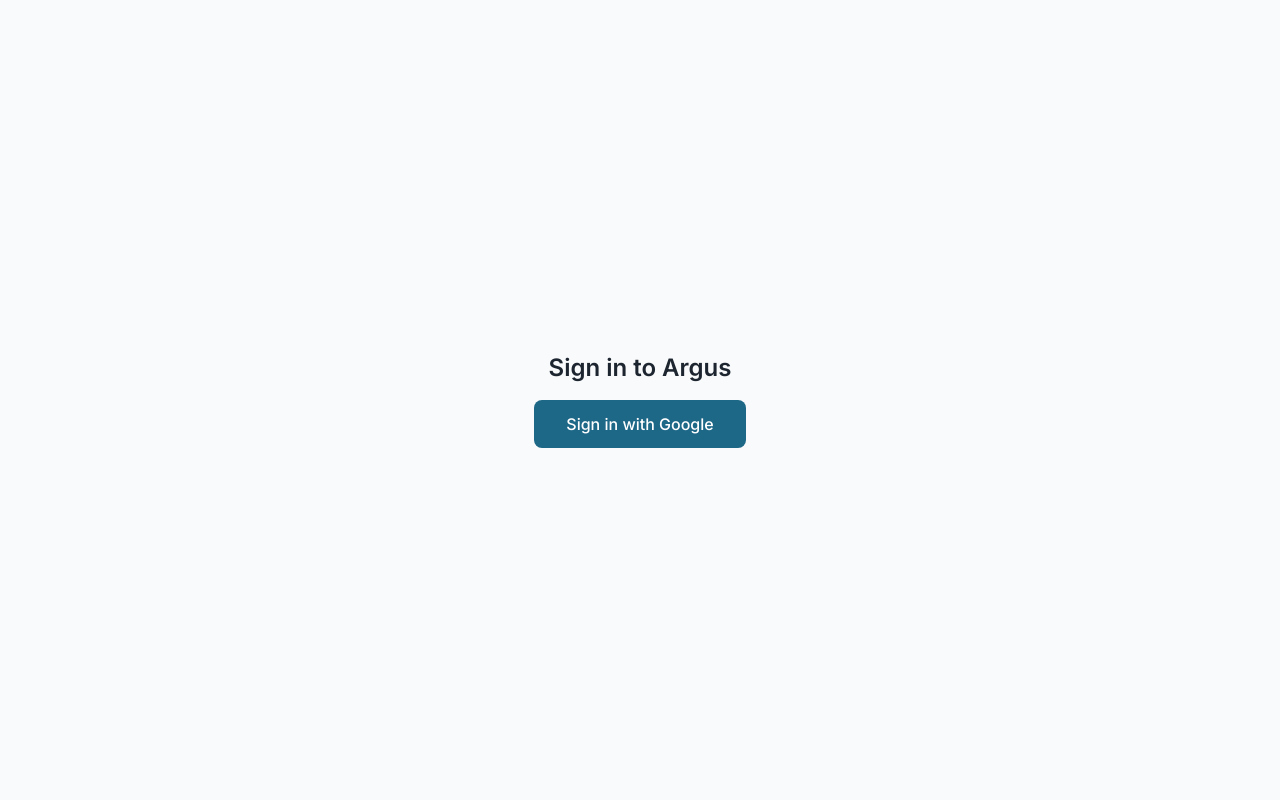
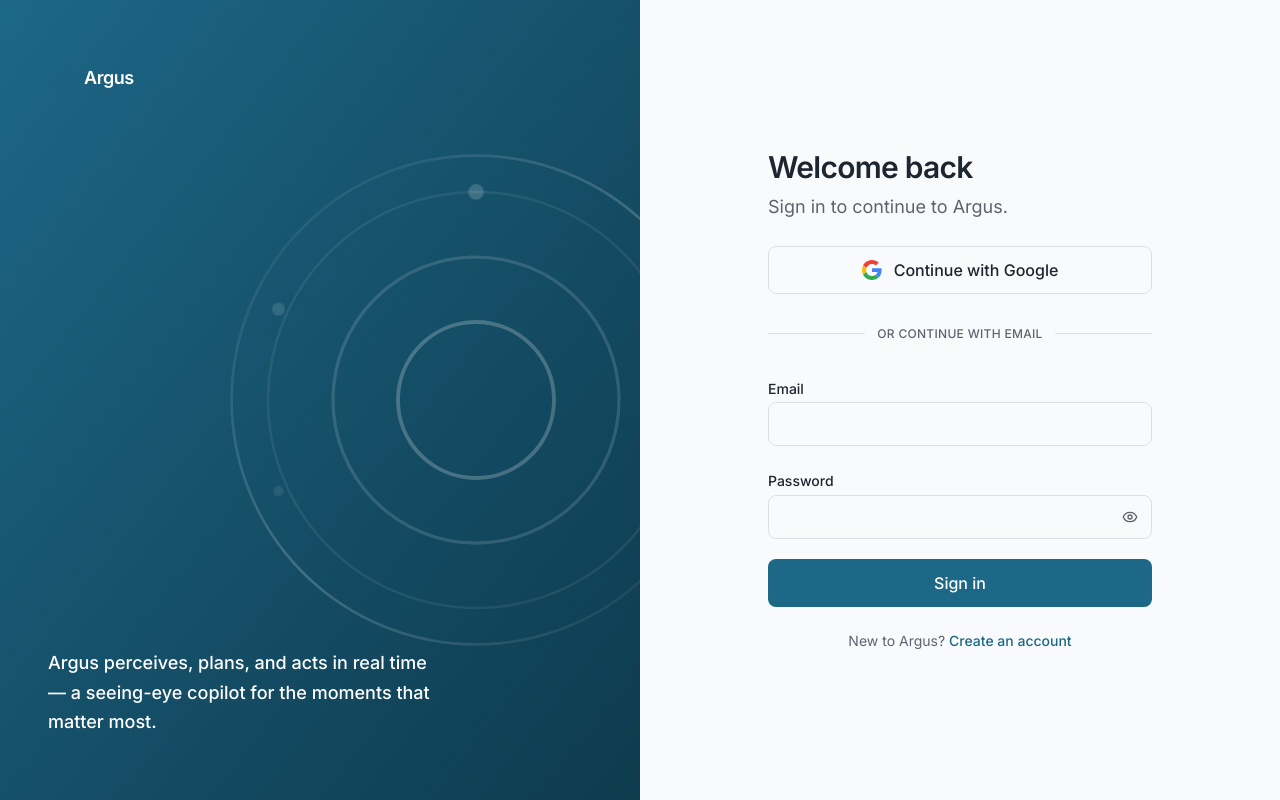
Before and after one commit to rogerjeasy/argus, a Next.js app in the folder frontend/: page /sign-in in a window 1280 px wide. Built offline with nearby package versions, Linux system fonts and the light colour scheme; no server answers.

Commit message:
feat(frontend): assemble /sign-in and /sign-up pages
Rewrite the sign-in stub and add the sign-up route, wiring AuthShell,
GoogleSignInButton, AuthDivider, SignInForm/SignUpForm and useAuth
together. Both pages redirect to /app once auth resolves to a signed-in
user, and cross-link to each other.

```diff
--- a/frontend/app/sign-in/page.tsx
+++ b/frontend/app/sign-in/page.tsx
@@ -1,17 +1,44 @@
 "use client";
 
-import { Button } from "@/components/ui/button";
+import Link from "next/link";
+import { useRouter } from "next/navigation";
+import { useEffect } from "react";
+
+import { AuthDivider } from "@/components/auth/AuthDivider";
+import { AuthShell } from "@/components/auth/AuthShell";
+import { GoogleSignInButton } from "@/components/auth/GoogleSignInButton";
+import { SignInForm } from "@/components/auth/SignInForm";
 import { useAuth } from "@/lib/auth/AuthProvider";
 
 export default function SignInPage() {
-  const { signInWithGoogle, loading } = useAuth();
+  const router = useRouter();
+  const { user, loading, signInWithGoogle } = useAuth();
+
+  useEffect(() => {
+    if (!loading && user) {
+      router.replace("/app");
+    }
+  }, [loading, user, router]);
 
   return (
-    <main className="flex min-h-screen flex-col items-center justify-center gap-4">
-      <h1 className="text-2xl font-semibold">Sign in to Argus</h1>
-      <Button onClick={() => void signInWithGoogle()} disabled={loading} size="lg">
-        Sign in with Google
-      </Button>
-    </main>
+    <AuthShell>
+      <div className="space-y-6">
+        <div className="space-y-2">
+          <h1 className="text-3xl font-semibold tracking-tight text-foreground">Welcome back</h1>
+          <p className="text-muted-foreground">Sign in to continue to Argus.</p>
+        </div>
+        <GoogleSignInButton loading={loading} onClick={() => void signInWithGoogle()}>
+          Continue with Google
+        </GoogleSignInButton>
+        <AuthDivider />
+        <SignInForm onSuccess={() => router.replace("/app")} />
+        <p className="text-center text-sm text-muted-foreground">
+          New to Argus?{" "}
+          <Link href="/sign-up" className="font-medium text-primary hover:underline">
+            Create an account
+          </Link>
+        </p>
+      </div>
+    </AuthShell>
   );
 }
--- /dev/null
+++ b/frontend/app/sign-up/page.tsx
@@ -0,0 +1,44 @@
+"use client";
+
+import Link from "next/link";
+import { useRouter } from "next/navigation";
+import { useEffect } from "react";
+
+import { AuthDivider } from "@/components/auth/AuthDivider";
+import { AuthShell } from "@/components/auth/AuthShell";
+import { GoogleSignInButton } from "@/components/auth/GoogleSignInButton";
+import { SignUpForm } from "@/components/auth/SignUpForm";
+import { useAuth } from "@/lib/auth/AuthProvider";
+
+export default function SignUpPage() {
+  const router = useRouter();
+  const { user, loading, signInWithGoogle } = useAuth();
+
+  useEffect(() => {
+    if (!loading && user) {
+      router.replace("/app");
+    }
+  }, [loading, user, router]);
+
+  return (
+    <AuthShell>
+      <div className="space-y-6">
+        <div className="space-y-2">
+          <h1 className="text-3xl font-semibold tracking-tight text-foreground">Create your account</h1>
+          <p className="text-muted-foreground">Set up Argus in under a minute.</p>
+        </div>
+        <GoogleSignInButton loading={loading} onClick={() => void signInWithGoogle()}>
+          Continue with Google
+        </GoogleSignInButton>
+        <AuthDivider />
+        <SignUpForm onSuccess={() => router.replace("/app")} />
+        <p className="text-center text-sm text-muted-foreground">
+          Already have an account?{" "}
+          <Link href="/sign-in" className="font-medium text-primary hover:underline">
+            Sign in
+          </Link>
+        </p>
+      </div>
+    </AuthShell>
+  );
+}
```
Also changed, not shown: 2 other files (tests, documents, lock files or other folders).
